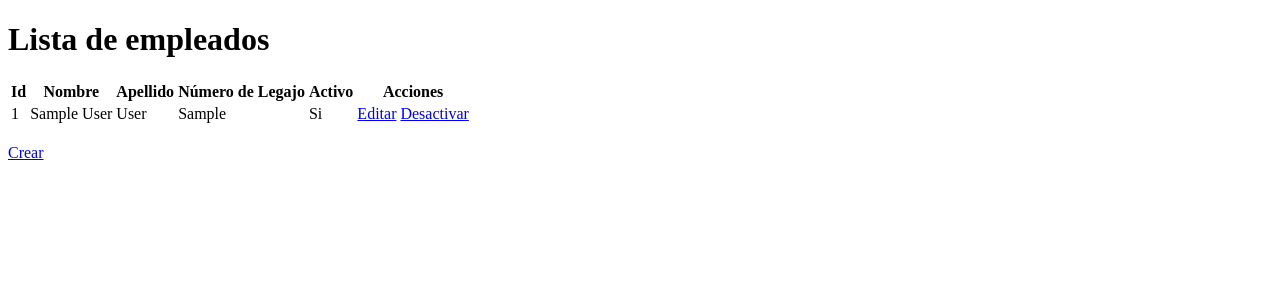
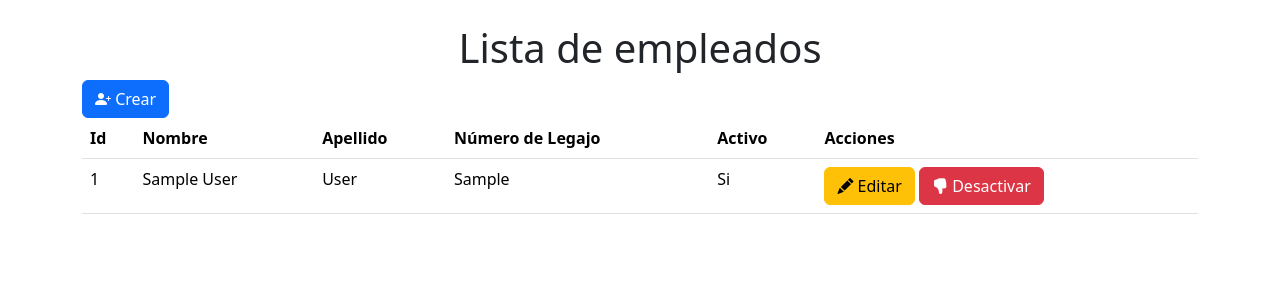
Before and after one commit to analidia27/WebApp, a Django app: page /empleados/listado in a window 1280 px wide. Shown: the top 300 px of the page. Run offline with Django 4.2, Linux system fonts and the light colour scheme; tables that the repository leaves empty hold one stand-in row (values such as "Sample post").

Commit message:
feat: add bootstrap and icons

```diff
--- a/library/views.py
+++ b/library/views.py
@@ -20,6 +20,7 @@
             form = EmployeeForm(request.POST)
         if form.is_valid():
             form.save()
+            return redirect('list_employees')
 
 
         else:
--- a/templates/base.html
+++ b/templates/base.html
@@ -1,21 +1,31 @@
 <!DOCTYPE html>
 <html lang="es">
-<head>
-  <meta charset="utf-8">
-  <title>
-    {% block tittle %}
-    {% endblock %}
-  </title>
-  <meta name="viewport" content="width=device-width, initial-scale=1.0">
+  <head>
+    <meta charset="utf-8" />
+    <title>{% block tittle %} {% endblock %}</title>
+    <meta name="viewport" content="width=device-width, initial-scale=1.0" />
+    <link
+      href="https://cdn.jsdelivr.net/npm/bootstrap@5.3.0-alpha3/dist/css/bootstrap.min.css"
+      rel="stylesheet"
+      integrity="sha384-KK94CHFLLe+nY2dmCWGMq91rCGa5gtU4mk92HdvYe+M/SXH301p5ILy+dN9+nJOZ"
+      crossorigin="anonymous"
+    />
+    <link rel="stylesheet" href="https://cdn.jsdelivr.net/npm/bootstrap-icons@1.10.5/font/bootstrap-icons.css">
+  </head>
 
-</head>
-
-<body>
-
-  {% block content %}
-  {% endblock %}
-
-</body>
-
-
+  <body>
+    <div class="container my-4">
+      {% block content %} {% endblock %}
+    </div>
+  </body>
+  <script
+    src="https://cdn.jsdelivr.net/npm/@popperjs/core@2.11.7/dist/umd/popper.min.js"
+    integrity="sha384-zYPOMqeu1DAVkHiLqWBUTcbYfZ8osu1Nd6Z89ify25QV9guujx43ITvfi12/QExE"
+    crossorigin="anonymous"
+  ></script>
+  <script
+    src="https://cdn.jsdelivr.net/npm/bootstrap@5.3.0-alpha3/dist/js/bootstrap.min.js"
+    integrity="sha384-Y4oOpwW3duJdCWv5ly8SCFYWqFDsfob/3GkgExXKV4idmbt98QcxXYs9UoXAB7BZ"
+    crossorigin="anonymous"
+  ></script>
 </html>
--- a/templates/list_employees.html
+++ b/templates/list_employees.html
@@ -1,14 +1,18 @@
 {% extends 'base.html' %} {% block content %}
-<h1>Lista de empleados</h1>
+<h1 class="text-center">Lista de empleados</h1>
+<a href="{{'./nuevo'}}" class="btn btn-primary">
+  <i class="bi bi-person-plus-fill"></i>
+  Crear
+</a>
 <table class="table">
   <thead>
     <tr>
-      <th>Id</th>
-      <th>Nombre</th>
-      <th>Apellido</th>
-      <th>Número de Legajo</th>
-      <th>Activo</th>
-      <th>Acciones</th>
+      <th scope="col">Id</th>
+      <th scope="col">Nombre</th>
+      <th scope="col">Apellido</th>
+      <th scope="col">Número de Legajo</th>
+      <th scope="col">Activo</th>
+      <th scope="col">Acciones</th>
     </tr>
   </thead>
   <tbody>
@@ -24,11 +28,20 @@
       <td>No</td>
       {% endif %}
       <td>
-        <a href="./editar/{{employee.id}}">Editar</a>
+        <a href="./editar/{{employee.id}}" class="btn btn-warning">
+          <i class="bi bi-pencil-fill"></i>
+          Editar
+          </a>
         {% if employee.is_active %}
-        <a href="./estado/{{employee.id}}">Desactivar</a>
+        <a href="./estado/{{employee.id}}" class="btn btn-danger">
+          <i class="bi bi-hand-thumbs-down-fill"></i>
+          Desactivar
+        </a>
         {%else %}
-        <a href="./estado/{{employee.id}}">Activar</a>
+        <a href="./estado/{{employee.id}}" class="btn btn-success">
+          <i class="bi bi-hand-thumbs-up-fill"></i>
+          Activar
+        </a>
         {%endif%}
       </td>
     </tr>
@@ -37,6 +50,4 @@
 </table>
 <br />
 
-<a href="{{'./nuevo'}}" class="btn btn-primary">Crear</a>
-
 {% endblock %}
```
Also changed, not shown: templates/create_employee.html (+6 -4 lines).
